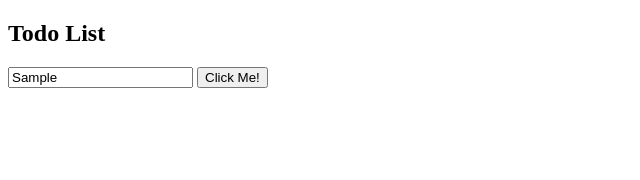
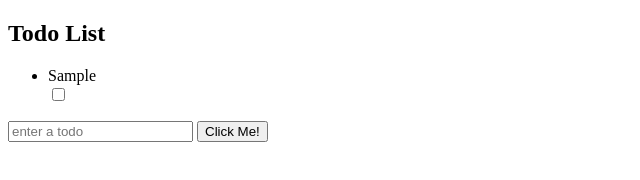
Before and after one commit to hammad-umar/ts-lecture, a website with bundled scripts: page 03-dom-and-type-assertions/index.html in a window 1280 px wide. Both pictures are taken after typing "Sample" into the empty fields and a click on the button "Click Me!". Shown: the whole page, without its empty margins (0-640 px from the left). Built offline with nearby package versions, Linux system fonts and the light colour scheme.

Commit message:
04 (DOM and Assertions) Building the Todo List.

```diff
--- a/03-dom-and-type-assertions/index.html
+++ b/03-dom-and-type-assertions/index.html
@@ -10,6 +10,9 @@
     <div>
       <h2>Todo List</h2>
     </div>
+    <div>
+      <ul id="todoList"></ul>
+    </div>
     <form id="todoForm">
       <input type="text" placeholder="enter a todo" id="input" />
       <button id="btn" type="submit">Click Me!</button>
--- a/03-dom-and-type-assertions/src/index.ts
+++ b/03-dom-and-type-assertions/src/index.ts
@@ -1,13 +1,24 @@
-const buttonEl = document.getElementById('btn')! as HTMLButtonElement
 const inputEl = document.getElementById('input')! as HTMLInputElement
-const todoForm = document.getElementById('todoForm')! as HTMLFormElement
+const todoFormEl = document.getElementById('todoForm')! as HTMLFormElement
+const todoListContainerEl = document.getElementById(
+  'todoList'
+) as HTMLUListElement
 
-todoForm.addEventListener('submit', (e) => {
+const handleSubmit = (e: SubmitEvent) => {
   e.preventDefault()
-  console.log('SUBMITTED!')
-})
 
-// buttonEl.addEventListener('click', () => {
-//   alert(inputEl.value)
-//   inputEl.value = ''
-// })
+  const todoText = inputEl.value
+
+  const todoItemEl = document.createElement('li')
+  todoItemEl.textContent = todoText
+
+  const todoItemCheckboxEl = document.createElement('input')
+  todoItemCheckboxEl.type = 'checkbox'
+
+  todoListContainerEl.appendChild(todoItemEl)
+  todoListContainerEl.appendChild(todoItemCheckboxEl)
+
+  inputEl.value = ''
+}
+
+todoFormEl.addEventListener('submit', handleSubmit)
```
Also changed, not shown: 03-dom-and-type-assertions/dist/index.js.
